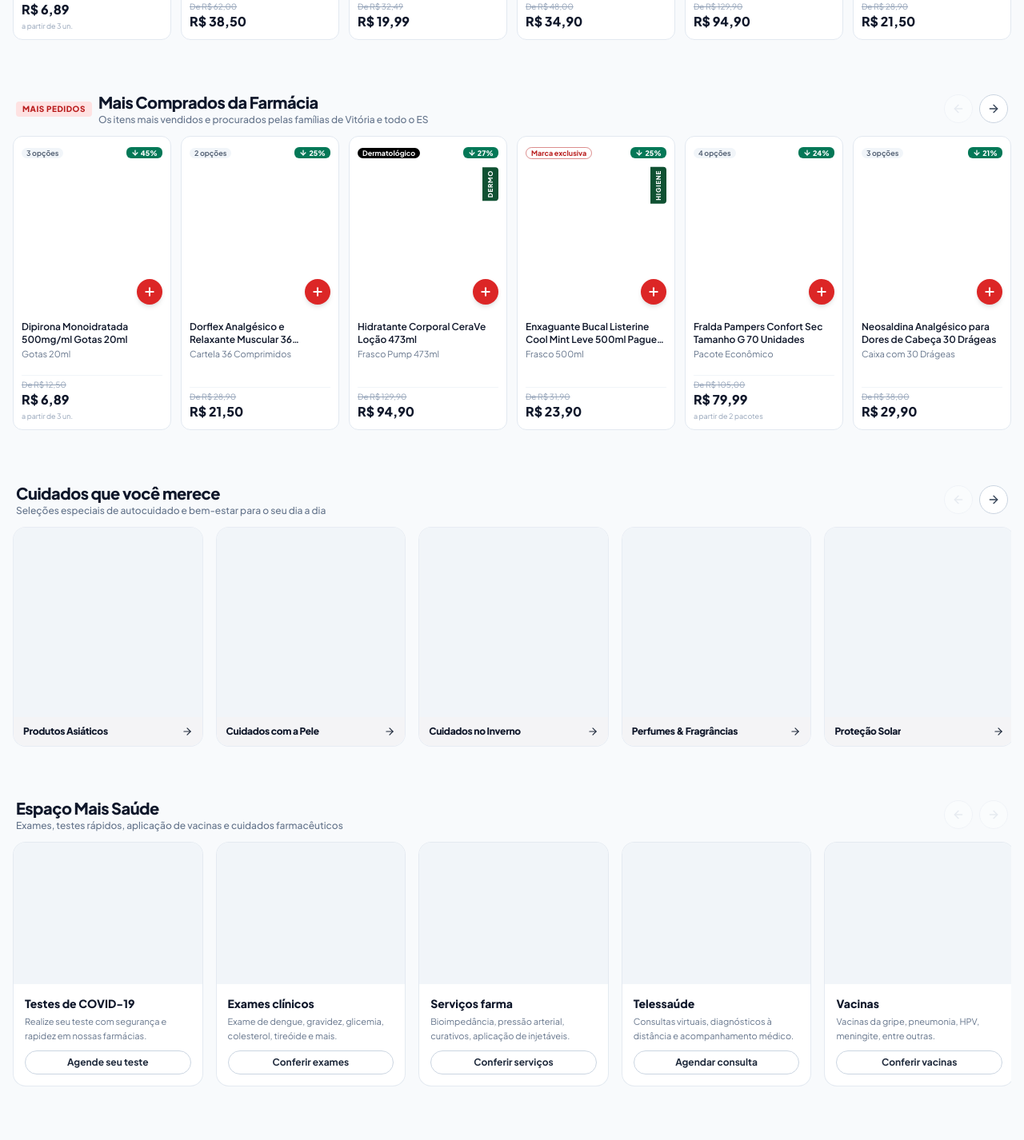
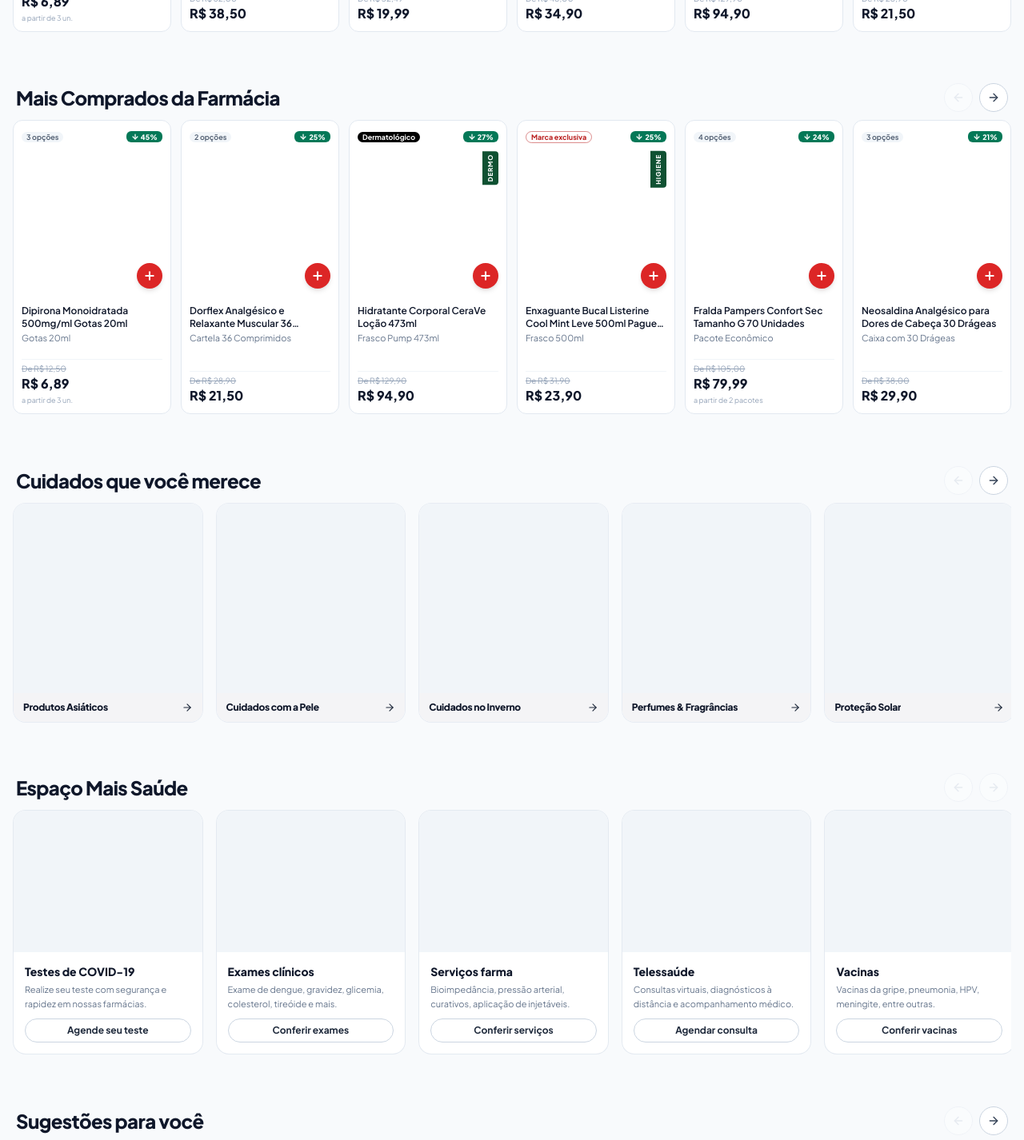
Before and after one commit to carolzinh427-beep/farm, a React (Vite) app: page / in a window 1280 px wide. Shown: the part 1020-2446 px from the top of the page at 80% size. Built offline with nearby package versions, Linux system fonts and the light colour scheme.

Commit message:
style: remove subtitles from carousels, show products immediately and enlarge section titles

```diff
--- a/src/App.tsx
+++ b/src/App.tsx
@@ -180,12 +180,10 @@ export const App: React.FC = () => {
         {/* If user is browsing home (todos and no search) show Carousels with Drogasil Arrows */}
         {selectedCategory === 'todos' && !searchQuery ? (
           <>
-            {/* CAROUSEL 1: Os mais escolhidos (Borda apenas nos itens) */}
+            {/* CAROUSEL 1: Os mais escolhidos */}
             <div className="py-1">
               <ProductCarousel
                 title="Os mais escolhidos"
-                subtitle={`Os itens favoritos e mais procurados pelos capixabas em ${selectedCity}`}
-                badge="Esquenta Black"
                 products={blackFridayDeals}
                 onAddToCart={handleAddToCart}
                 cartItems={cartItems}
@@ -193,24 +191,22 @@ export const App: React.FC = () => {
               />
             </div>
 
-            {/* CAROUSEL 2: Mais Comprados no Espírito Santo (Borda apenas nos itens) */}
+            {/* CAROUSEL 2: Mais Comprados da Farmácia */}
             <div className="py-1">
               <ProductCarousel
                 title="Mais Comprados da Farmácia"
-                subtitle={`Os itens mais vendidos e procurados pelas famílias de ${selectedCity} e todo o ES`}
-                badge="Mais Pedidos"
                 products={mostPurchased}
                 onAddToCart={handleAddToCart}
                 cartItems={cartItems}
               />
             </div>
 
-            {/* EDITORIAL CAROUSEL: Cuidados que você merece (Borda apenas nos itens) */}
+            {/* EDITORIAL CAROUSEL: Cuidados que você merece */}
             <div className="py-1">
               <CareBannerCarousel onSelectCategory={setSelectedCategory} />
             </div>
 
-            {/* SERVICES CAROUSEL: Espaço Mais Saúde (Borda apenas nos itens) */}
+            {/* SERVICES CAROUSEL: Espaço Mais Saúde */}
             <div className="py-1">
               <HealthServicesCarousel
                 onScheduleService={(service) => {
@@ -220,23 +216,20 @@ export const App: React.FC = () => {
               />
             </div>
 
-            {/* CAROUSEL 3: Sugestões para você (Borda apenas nos itens) */}
+            {/* CAROUSEL 3: Sugestões para você */}
             <div className="py-1">
               <ProductCarousel
                 title="Sugestões para você"
-                subtitle={`Recomendações personalizadas com base nos produtos mais procurados em ${selectedCity}`}
-                badge="Para Você"
                 products={suggestedProducts}
                 onAddToCart={handleAddToCart}
                 cartItems={cartItems}
               />
             </div>
 
-            {/* CAROUSEL 4: Dermocosméticos e Cuidados Diários (Borda apenas nos itens) */}
+            {/* CAROUSEL 4: Dermocosméticos e Cuidados Pessoais */}
             <div className="py-1">
               <ProductCarousel
                 title="Dermocosméticos e Cuidados Pessoais"
-                subtitle="Proteção solar, hidratação profunda e higiene completa"
                 products={dermocareProducts}
                 onAddToCart={handleAddToCart}
                 cartItems={cartItems}
--- a/src/components/CareBannerCarousel.tsx
+++ b/src/components/CareBannerCarousel.tsx
@@ -100,15 +100,10 @@ export const CareBannerCarousel: React.FC<CareBannerCarouselProps> = ({ onSelect
   return (
     <section className="w-full py-2 sm:py-3 contain-layout">
       {/* Section Header */}
-      <div className="flex items-center justify-between mb-2.5 sm:mb-3 px-1">
-        <div>
-          <h2 className="text-base sm:text-xl font-black text-slate-900 tracking-tight">
-            Cuidados que você merece
-          </h2>
-          <p className="text-[11px] sm:text-xs text-slate-500 font-medium">
-            Seleções especiais de autocuidado e bem-estar para o seu dia a dia
-          </p>
-        </div>
+      <div className="flex items-center justify-between mb-2 sm:mb-2.5 px-1">
+        <h2 className="text-lg sm:text-xl md:text-2xl font-black text-slate-900 tracking-tight">
+          Cuidados que você merece
+        </h2>
 
         {/* Circular Arrows */}
         <div className="flex items-center gap-1.5 sm:gap-2">
--- a/src/components/HealthServicesCarousel.tsx
+++ b/src/components/HealthServicesCarousel.tsx
@@ -109,15 +109,10 @@ export const HealthServicesCarousel: React.FC<HealthServicesCarouselProps> = ({
   return (
     <section className="w-full py-2 sm:py-3 contain-layout">
       {/* Header */}
-      <div className="flex items-center justify-between mb-2.5 sm:mb-3 px-1">
-        <div>
-          <h2 className="text-base sm:text-xl font-black text-slate-900 tracking-tight">
-            Espaço Mais Saúde
-          </h2>
-          <p className="text-[11px] sm:text-xs text-slate-500 font-medium">
-            Exames, testes rápidos, aplicação de vacinas e cuidados farmacêuticos
-          </p>
-        </div>
+      <div className="flex items-center justify-between mb-2 sm:mb-2.5 px-1">
+        <h2 className="text-lg sm:text-xl md:text-2xl font-black text-slate-900 tracking-tight">
+          Espaço Mais Saúde
+        </h2>
 
         {/* Circular Arrows */}
         <div className="flex items-center gap-1.5 sm:gap-2">
--- a/src/components/ProductCarousel.tsx
+++ b/src/components/ProductCarousel.tsx
@@ -73,22 +73,10 @@ export const ProductCarousel: React.FC<ProductCarouselProps> = ({
   return (
     <section className="w-full py-2 sm:py-3 contain-layout">
       {/* Header with Title on Left and Navigation Arrows on Right */}
-      <div className="flex items-center justify-between mb-2.5 sm:mb-3 px-1">
-        <div className="flex items-center gap-2">
-          {badge && (
-            <span className="hidden sm:inline-flex items-center gap-1 bg-red-100 text-red-700 text-[10px] font-black uppercase px-2 py-0.5 rounded tracking-wider">
-              {badge}
-            </span>
-          )}
-          <div>
-            <h2 className="text-base sm:text-lg md:text-xl font-black text-slate-900 tracking-tight">
-              {title}
-            </h2>
-            {subtitle && (
-              <p className="text-[11px] sm:text-xs text-slate-500 font-medium">{subtitle}</p>
-            )}
-          </div>
-        </div>
+      <div className="flex items-center justify-between mb-2 sm:mb-2.5 px-1">
+        <h2 className="text-lg sm:text-xl md:text-2xl font-black text-slate-900 tracking-tight">
+          {title}
+        </h2>
 
         {/* Navigation Arrows */}
         <div className="flex items-center gap-1.5 sm:gap-2">
```
